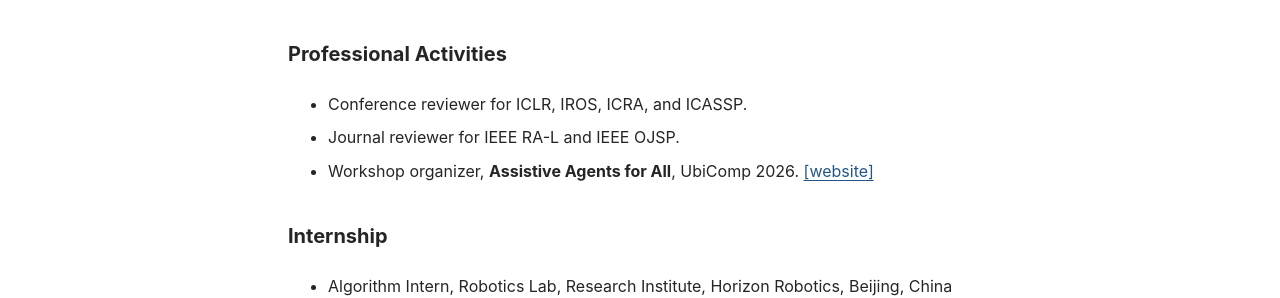
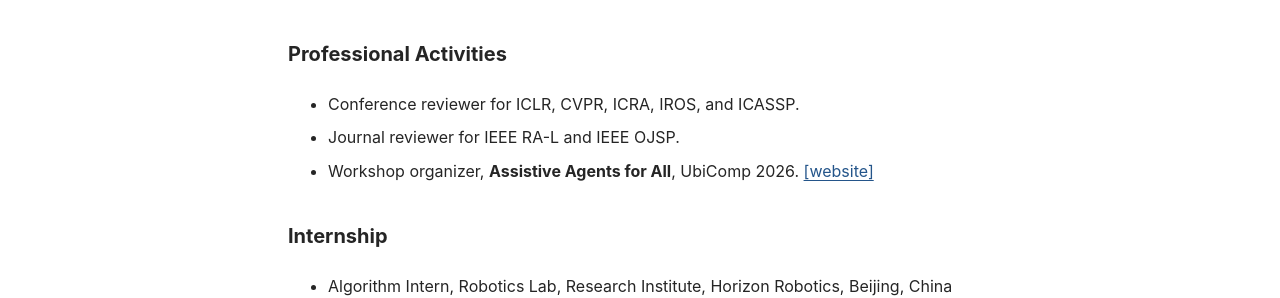
Before and after one commit to FaterYU/FaterYU.github.io, a Jekyll site: the page built from _pages/cv.md, in a window 1280 px wide and 900 px high, scrolled down 721 px. Shown: the part 166-464 px from the top of the window. Built offline with Jekyll 4.4.1, drawn with Linux system fonts in a browser that asks for light colours; some web fonts are replaced.

Commit message:
Add CVPR reviewer news and reorder conference service

```diff
--- a/_data/profile.yml
+++ b/_data/profile.yml
@@ -8,6 +8,8 @@ research_interests:
 
 news:
   # Preserve the known event date (YYYY-MM or YYYY-MM-DD), independently of preprints.
+  - date: "2026-11"
+    text: "Serving as a reviewer for **CVPR**."
   - date: "2026-11-03"
     text: "Serving as a reviewer for **ICRA**, **ICASSP**, and **IEEE OJSP**."
   - date: "2026-10-19"
@@ -217,7 +219,7 @@ professional_activities:
   meta: "Academic Service"
   title: "Reviewer and workshop organizer"
   items:
-    - "Conference reviewer for **ICLR**, **IROS**, **ICRA**, and **ICASSP**."
+    - "Conference reviewer for **ICLR**, **CVPR**, **ICRA**, **IROS**, and **ICASSP**."
     - "Journal reviewer for **IEEE RA-L** and **IEEE OJSP**."
     - "Organizer of the **UbiComp 2026** workshop [Assistive Agents for All](https://insailab.org/ubicomp2026-aaa-workshop/)."
 
--- a/_pages/cv.md
+++ b/_pages/cv.md
@@ -31,7 +31,7 @@ redirect_from:
 
 ## Professional Activities
 
-- Conference reviewer for ICLR, IROS, ICRA, and ICASSP.
+- Conference reviewer for ICLR, CVPR, ICRA, IROS, and ICASSP.
 - Journal reviewer for IEEE RA-L and IEEE OJSP.
 - Workshop organizer, **Assistive Agents for All**, UbiComp 2026. [[website]](https://insailab.org/ubicomp2026-aaa-workshop/)
 
```
